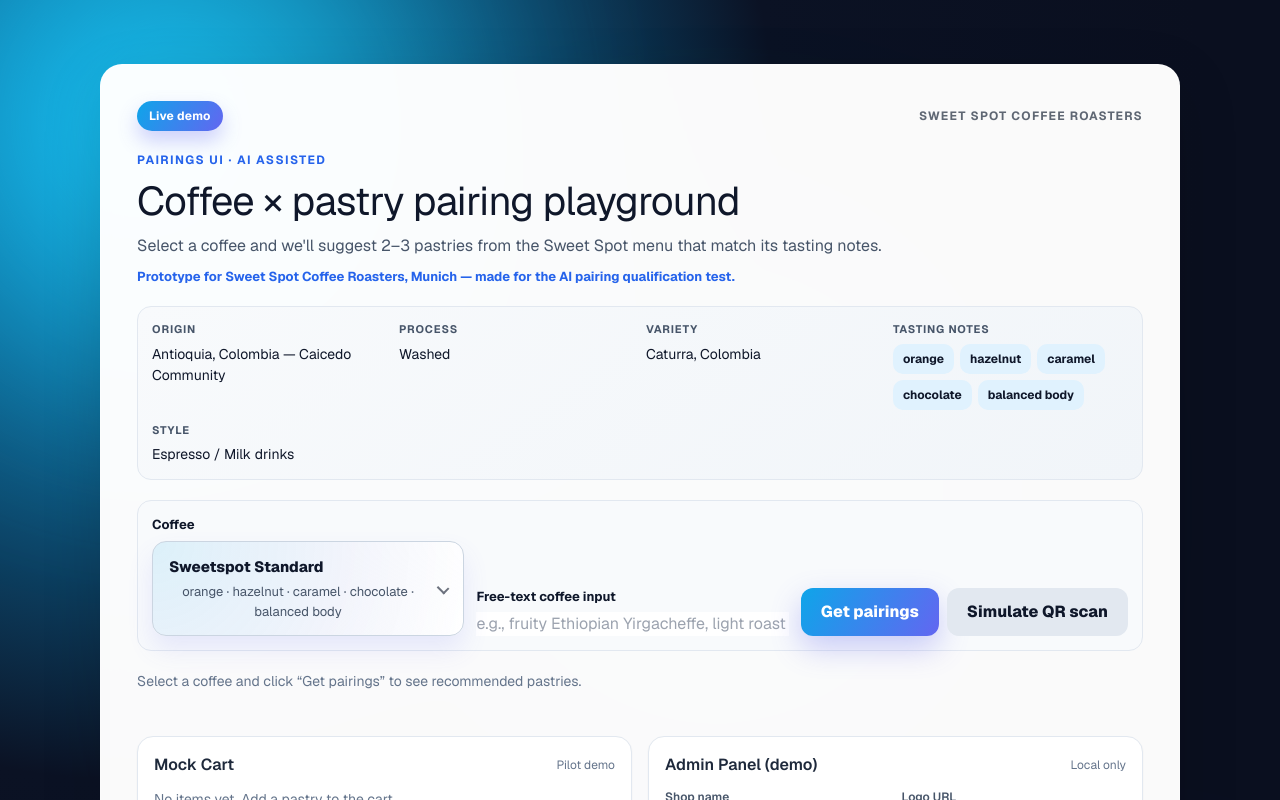
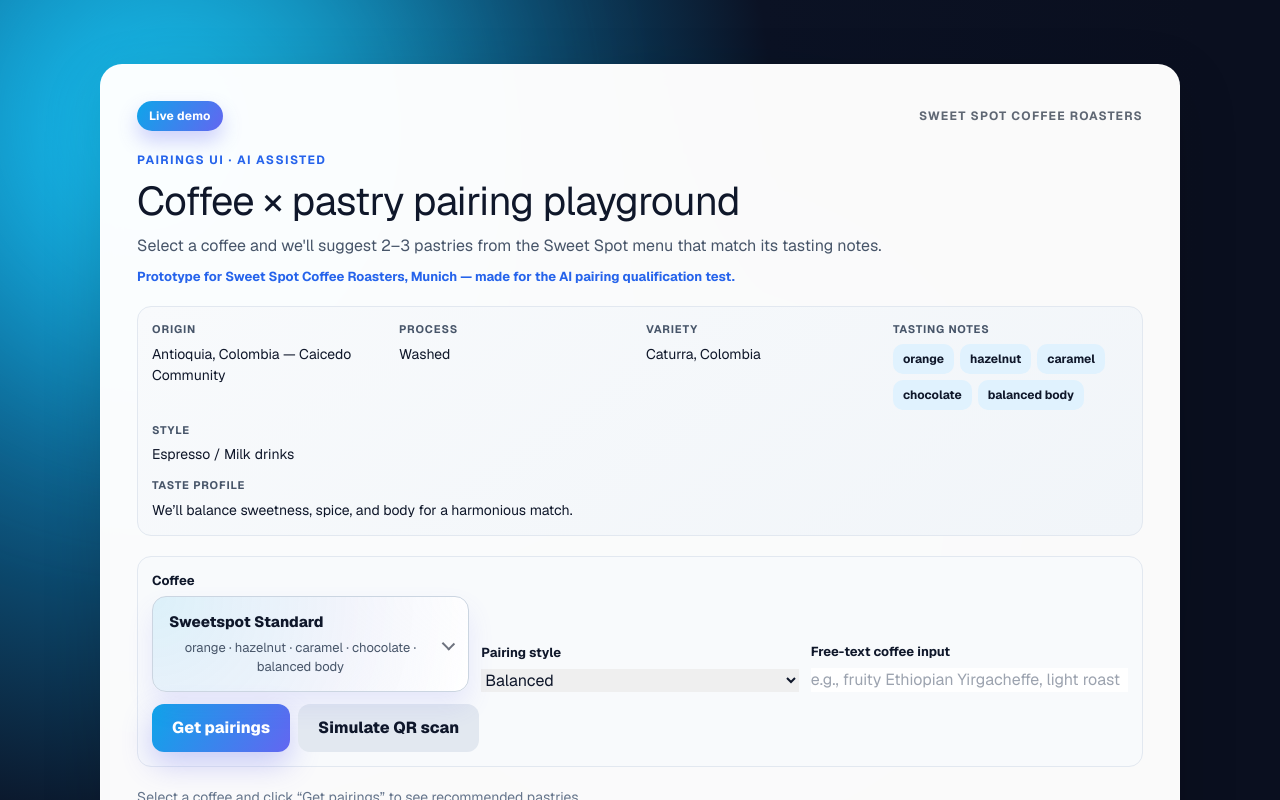
Before and after one commit to AIDeveloper0/ai-coffee, a Next.js app: page / in a window 1280 px wide. Shown: the top 800 px of the page. Built offline with nearby package versions, Linux system fonts and the light colour scheme.

Commit message:
Add pairing style control, insights, and mock polish

```diff
--- a/app/CoffeePairingPage.tsx
+++ b/app/CoffeePairingPage.tsx
@@ -12,6 +12,7 @@ export default function CoffeePairingPage() {
   const [pastryList, setPastryList] = useState(pastries);
   const [selectedCoffeeId, setSelectedCoffeeId] = useState<string>(coffees[0]?.id ?? "");
   const [freeTextCoffee, setFreeTextCoffee] = useState("");
+  const [pairingStyle, setPairingStyle] = useState<"balanced" | "contrast" | "complement">("balanced");
   const [pairings, setPairings] = useState<PairingResult[]>([]);
   const [pairingSnapshot, setPairingSnapshot] = useState<
     | {
@@ -25,6 +26,7 @@ export default function CoffeePairingPage() {
   const [isDropdownOpen, setIsDropdownOpen] = useState(false);
   const [cart, setCart] = useState<{ pastryId: string; quantity: number }[]>([]);
   const [orderMessage, setOrderMessage] = useState<string | null>(null);
+  const [lastDurationMs, setLastDurationMs] = useState<number | null>(null);
 
   const [newPastry, setNewPastry] = useState({
     name: "",
@@ -59,14 +61,27 @@ export default function CoffeePairingPage() {
     logEvent({
       type: "pairings_requested",
       coffeeId: selectedCoffee.id,
-      metadata: freeTextCoffee ? { freeTextCoffee } : undefined,
+      metadata: freeTextCoffee ? { freeTextCoffee, style: pairingStyle } : { style: pairingStyle },
     });
     setIsLoading(true);
     setError(null);
     setOrderMessage(null);
+    setLastDurationMs(null);
     try {
-      const contextNote = freeTextCoffee.trim() ? `User described coffee as: ${freeTextCoffee.trim()}` : undefined;
-      const results = await getPairings(selectedCoffee, pastryList, contextNote);
+      const start = performance.now();
+      const contextBits = [
+        pairingStyle === "contrast"
+          ? "Prefer contrast pairings (brightness against richness)."
+          : pairingStyle === "complement"
+          ? "Prefer complementary pairings (matching sweetness/texture)."
+          : "Balanced pairing between coffee and pastry.",
+        freeTextCoffee.trim() ? `User described coffee as: ${freeTextCoffee.trim()}` : "",
+      ]
+        .filter(Boolean)
+        .join(" ");
+      const results = await getPairings(selectedCoffee, pastryList, contextBits || undefined);
+      const end = performance.now();
+      setLastDurationMs(Math.round(end - start));
       setPairings(results);
       setPairingSnapshot({
         coffee: `${selectedCoffee.name} (${selectedCoffee.tastingNotes.join(", ")})`,
@@ -207,6 +222,16 @@ export default function CoffeePairingPage() {
                 <p className={styles.infoValue}>{selectedCoffee.style}</p>
               </div>
             )}
+            <div className={styles.infoColumnFull}>
+              <p className={styles.infoLabel}>Taste profile</p>
+              <p className={styles.infoValue}>
+                {pairingStyle === "contrast"
+                  ? "We’ll lean into contrasts: brighter pastries to lift richer notes, or richer pastries to cushion acidity."
+                  : pairingStyle === "complement"
+                  ? "We’ll mirror key notes—matching sweetness, spice, or texture for a seamless pairing."
+                  : "We’ll balance sweetness, spice, and body for a harmonious match."}
+              </p>
+            </div>
           </div>
         )}
 
@@ -264,7 +289,19 @@ export default function CoffeePairingPage() {
                 </div>
               )}
             </div>
-            </div>
+          </div>
+          <div className={styles.field}>
+            <label className={styles.label}>Pairing style</label>
+            <select
+              className={styles.select}
+              value={pairingStyle}
+              onChange={(e) => setPairingStyle(e.target.value as typeof pairingStyle)}
+            >
+              <option value="balanced">Balanced</option>
+              <option value="contrast">Contrast</option>
+              <option value="complement">Complement</option>
+            </select>
+          </div>
           <div className={styles.field}>
             <label htmlFor="free-text" className={styles.label}>
               Free-text coffee input
@@ -354,6 +391,14 @@ export default function CoffeePairingPage() {
                   <span className="px-3 py-1 rounded-full bg-white/15 text-xs font-semibold border border-white/30">
                     {selectedCoffee.origin}
                   </span>
+                  <span className="px-3 py-1 rounded-full bg-white/10 text-[11px] font-semibold border border-white/20">
+                    Style: {pairingStyle}
+                  </span>
+                  {lastDurationMs !== null && (
+                    <span className="px-3 py-1 rounded-full bg-white/10 text-[11px] font-semibold border border-white/20">
+                      Response: {lastDurationMs} ms
+                    </span>
+                  )}
                 </div>
                 <div className="mt-3 flex flex-wrap gap-2">
                   {selectedCoffee.tastingNotes.map((note) => (
@@ -451,6 +496,20 @@ export default function CoffeePairingPage() {
                   </div>
                 </div>
               )}
+              <div className="rounded-xl border border-slate-200 bg-white/80 p-3 text-xs text-slate-800">
+                <p className="font-semibold text-slate-700 mb-2">Insights (live)</p>
+                <div className="flex flex-wrap gap-3 text-[11px]">
+                  <span className="px-2 py-1 rounded-full bg-slate-100 font-semibold">
+                    Events: {analyticsEvents.length}
+                  </span>
+                  <span className="px-2 py-1 rounded-full bg-slate-100 font-semibold">
+                    Pairings requested: {analyticsEvents.filter((e) => e.type === "pairings_requested").length}
+                  </span>
+                  <span className="px-2 py-1 rounded-full bg-slate-100 font-semibold">
+                    Pastry clicks: {analyticsEvents.filter((e) => e.type === "pastry_clicked").length}
+                  </span>
+                </div>
+              </div>
             </div>
           )}
         </div>
--- a/app/page.module.css
+++ b/app/page.module.css
@@ -151,6 +151,13 @@
 }
 
 .infoColumn {
+  display: flex;
+  flex-direction: column;
+  gap: 6px;
+}
+
+.infoColumnFull {
+  grid-column: 1 / -1;
   display: flex;
   flex-direction: column;
   gap: 6px;
```
